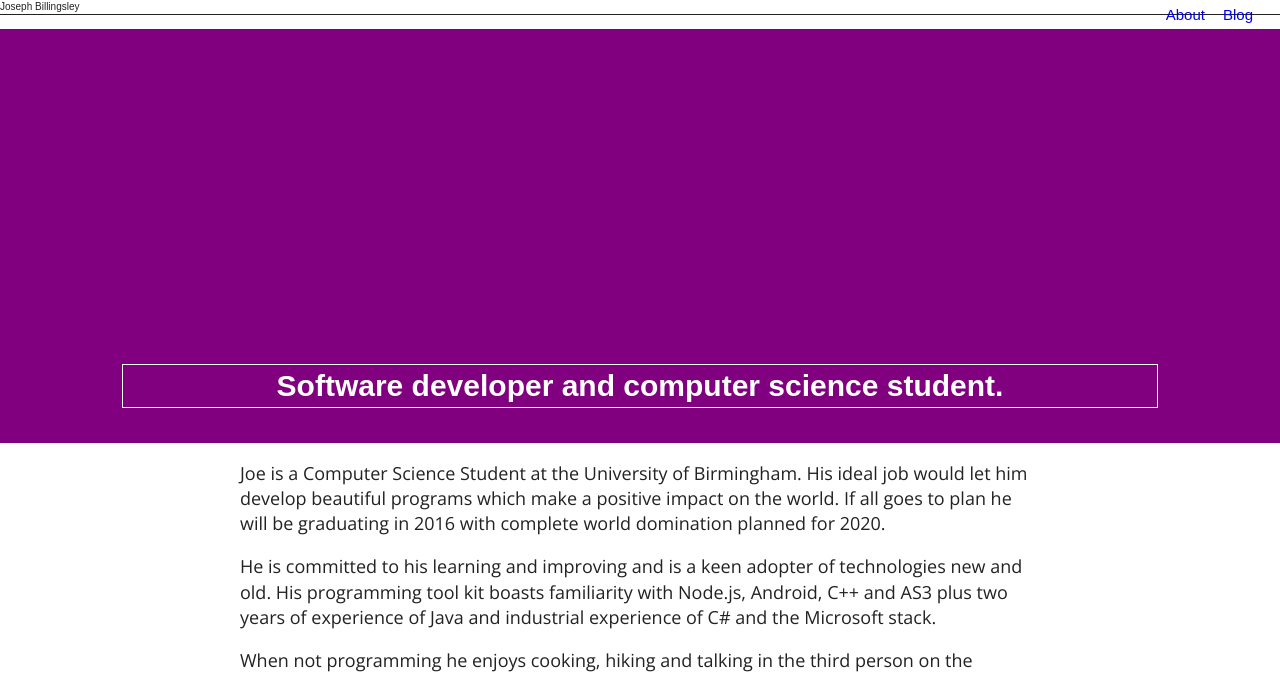
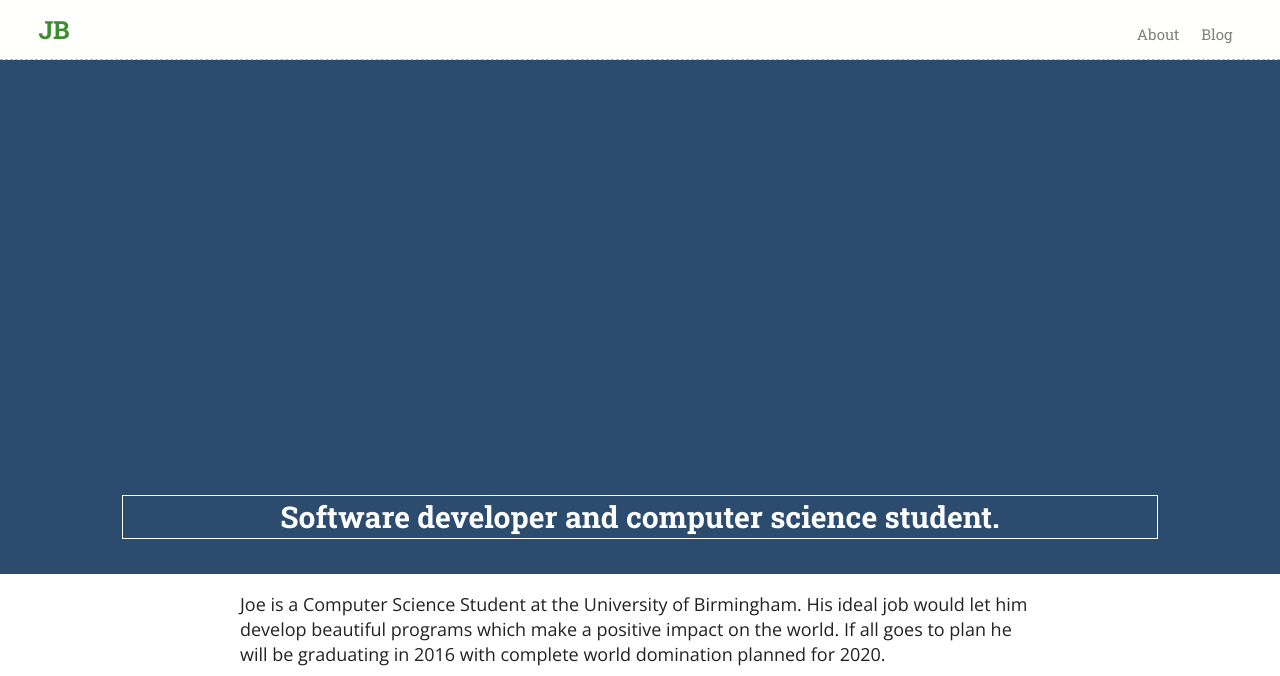
Before and after one commit to JoeBillingsley/JoeTheAverage.github.io, a Jekyll site: the page built from index.html, in a window 1280 px wide. Shown: the top 676 px of the page. Built offline with Jekyll 4.4.1, drawn with Linux system fonts in a browser that asks for light colours; nearby versions of some CDN libraries; some web fonts are replaced; the list of posts is cut into pages by our own code.

Commit message:
Moved webpage colours to SASS file. Improved front page.

```diff
--- a/_layouts/default.html
+++ b/_layouts/default.html
@@ -12,7 +12,7 @@
 	<link rel="apple-touch-icon" href="apple-touch-icon.png">
 	<link rel="stylesheet" href="{{ site.baseurl }}/css/normalize.min.css">
 	<link rel="stylesheet" href="{{ site.baseurl }}/css/main.css">
-	<link href='http://fonts.googleapis.com/css?family=Open+Sans|Merriweather|Oleo+Script+Swash+Caps&text=JcB.' rel='stylesheet' type='text/css'>
+	<link href='http://fonts.googleapis.com/css?family=Open+Sans|Roboto+Slab:700,400' rel='stylesheet' type='text/css'>
 	<script src="js/vendor/modernizr-2.8.3-respond-1.4.2.min.js"></script>
 </head>
 <body>
@@ -29,10 +29,10 @@
 
 	<header>
 		<span class="logo">
-			Joseph Billingsley
+			<a href="http://www.JosephBillingsley.co.uk">JB</a>
 		</span>
 		<nav>
-			<a href="#">About<a>
+			<a href="#">About</a>
 			<a href="#">Blog</a>
 		</nav>
 	</header>
--- /dev/null
+++ b/_sass/colours.scss
@@ -0,0 +1,28 @@
+$primary-colour-0: #3C8D2F;	// Main Primary color */
+$primary-colour-1: #96D38D;
+$primary-colour-2: #64B058;
+$primary-colour-3: #1E6912;
+$primary-colour-4: #0A4600;
+
+$secondary-colour-1-0: #2B4B6F;	// Main Secondary color (1) */
+$secondary-colour-1-1: #738CA6;
+$secondary-colour-1-2: #4B698B;
+$secondary-colour-1-3: #133253;
+$secondary-colour-1-4: #041D37;
+
+$secondary-colour-2-0: #AA7E39;	// Main Secondary color (2) */
+$secondary-colour-2-1: #FFDDAA;
+$secondary-colour-2-2: #D5AB6A;
+$secondary-colour-2-3: #805616;
+$secondary-colour-2-4: #563400;
+
+$complement-colour-0: #A6373F;	// Main Complement color */
+$complement-colour-1: #F8A6AC;
+$complement-colour-2: #CF686F;
+$complement-colour-3: #7C151C;
+$complement-colour-4: #530006;
+
+$offwhite: #FFFFFE;
+
+$logo-link-colour: black;
+$navbar-link-colour: grey;
--- a/css/main.scss
+++ b/css/main.scss
@@ -59,7 +59,7 @@ textarea {
    ========================================================================== */
 
 /* Variables */
-$feature-font: 'Merriweather', serif;
+$feature-font: 'Roboto Slab', serif;
 $standard-font: 'Open Sans', sans-serif;
 
 /* Mixins */
@@ -67,6 +67,8 @@ $standard-font: 'Open Sans', sans-serif;
   font-size: ($sizeValue * 10) + px;
   font-size: $sizeValue + rem;
 }
+
+@import "colours";
 
 * {
     box-sizing: border-box;
@@ -78,11 +80,15 @@ html {
 
 html, body {
     height: 100%;
+    font-family: $standard-font;
+}
+
+h1, h2 {
+    font-family: $feature-font;
 }
 
 h1 {
     @include font-size(4.2);
-    font-family: $feature-font;
     text-transform: uppercase;
     margin: 10px 10px 10px 0;
 }
@@ -103,12 +109,12 @@ ul {
 
 p {
     @include font-size(1.8);
-    font-family: $standard-font;
 }
 
 code {
     @include font-size(1.5);
     overflow: auto;
+    font-family: monospace !important;
 }
 
 button {
@@ -136,20 +142,57 @@ button {
 
 /* Header */
 header {
-    border-bottom: 1px solid;
+    padding: 12px 3%;
+    background-color: $offwhite;
+    border-bottom: 1px dashed $primary-colour-1;
+}
+
+.logo {
+    font-family: $feature-font;
+    @include font-size(2.5);
+    font-weight: bold;
+}
+
+.logo {
+    a {
+        text-decoration: none;
+        color: $primary-colour-0;
+    }
+
+    a:hover {
+        color: $primary-colour-0;
+    }
+
+    a:visited {
+        color: $primary-colour-0;
+    }
 }
 
 /* Navbar */
 nav {
     float: right;
+    vertical-align: bottom;
     @include font-size(1.5);
 }
 
-header nav a {
-    float:left;
-    padding: 0 0.6em;
-    line-height: 2em;
-    text-decoration: none;
+header nav {
+    a {
+        font-family: $feature-font;
+        color: $navbar-link-colour;
+        line-height: 3em;
+        margin: 0 0.5em;
+        padding: 3px 0.1em;
+        text-decoration: none;
+    }
+
+    a:hover {
+        color: $navbar-link-colour;
+        border-bottom: 3px solid $primary-colour-0;
+    }
+
+    a:visited {
+        color: $navbar-link-colour;
+    }
 }
 
 /* Content */
@@ -206,8 +249,8 @@ input, textarea {
 }
 
 .hero {
-    background-color: purple;
     padding: 10px 0px;
+    background-color: $secondary-colour-1-0;
 }
 
 .hero h2 {
@@ -227,7 +270,7 @@ input, textarea {
 
 /* Hero */
 #svg-placeholder {
-    height: 300px;
+    height: 400px;
 }
 
 .hero h2 {
--- a/index.html
+++ b/index.html
@@ -11,14 +11,6 @@ layout: default
 	{% endif %}
 {% endfor %}
 
-<ul>
-  {% for post in site.posts %}
-    <li>
-      <a href="{{ post.url }}">{{ post.title }}</a>
-    </li>
-  {% endfor %}
-</ul>
-
 <section class="hero">
 	<div class="middle">
 		<div id="svg-placeholder">
@@ -27,6 +19,14 @@ layout: default
 		<h2 class="middle">Software developer and computer science student.</h2>
 	</div>
 </section>
+
+<ul>
+  {% for post in site.posts %}
+    <li>
+      <a href="{{ post.url }}">{{ post.title }}</a>
+    </li>
+  {% endfor %}
+</ul>
 
 <main class="main-wrap">
 	<!-- About me -->
```
